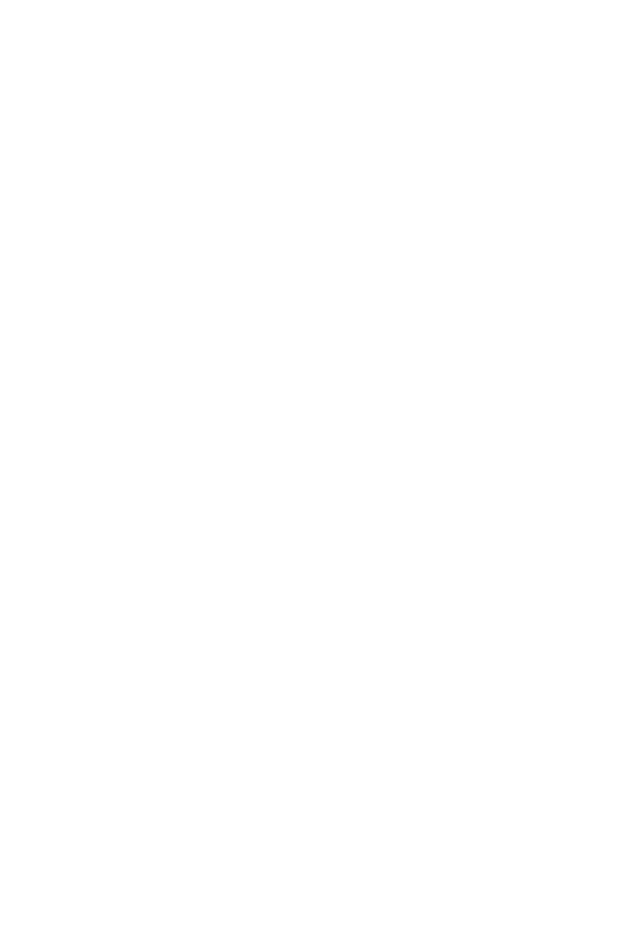
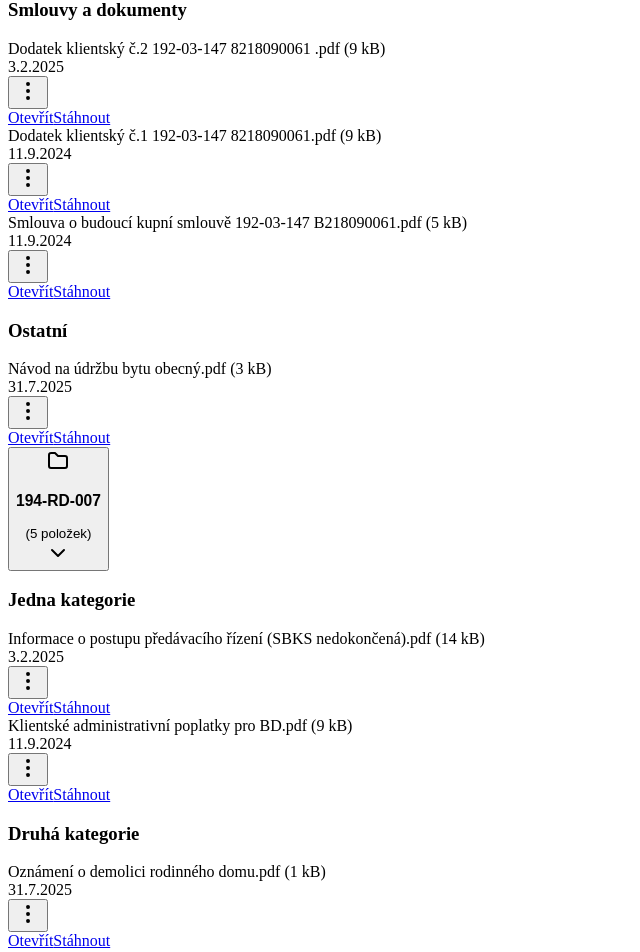
Before and after one commit to TomVitha/ois-vue, a Vue app: page /dokumenty-all in a window 1280 px wide. Shown: the part 1580-2532 px from the top of the page, without its empty margins (0-640 px from the left). Before the commit the page ends 1494 px from the top, so only its background shows below. Built offline with nearby package versions, Linux system fonts and the light colour scheme.

Commit message:
Grouping by product

```diff
--- a/src/components/DocumentItem.vue
+++ b/src/components/DocumentItem.vue
@@ -11,21 +11,16 @@
 <template>
   <div class="list-group-item">
     <div class="row align-items-center">
-      <!-- * Checkbox pro hromadné akce -- UNUSED -->
-      <!-- <div class="col-auto">
-        <input type="checkbox" class="form-check-input">
-      </div> -->
       <div class="col">
         {{ title }}
         <span class="text-secondary">({{ filesize }})</span>
       </div>
       <div v-if="dateAdded" class="col-auto col-md-2 text-end text-md-start d-none d-md-block">
-        <div class="text-secondary">Přidáno</div>
+        <!-- <div class="text-secondary">Přidáno</div> -->
         <div>{{ dateAdded }}</div>
       </div>
-      <!-- * Actions - Open, Download -->
+      <!-- * Actions: Open, Download -->
       <div class="col-auto text-end d-print-none">
-        <!-- FIXME: Opening dropdown causes page to scroll -->
         <div class="dropdown">
           <button class="btn btn-icon btn-action dropdown-toggle" data-bs-toggle="dropdown" draggable="false">
             <svg xmlns="http://www.w3.org/2000/svg" width="24" height="24" viewBox="0 0 24 24" fill="none" stroke="currentColor" stroke-width="2" stroke-linecap="round" stroke-linejoin="round" class="icon icon-tabler icons-tabler-outline icon-tabler-dots-vertical">
@@ -35,7 +30,7 @@
               <path d="M12 5m-1 0a1 1 0 1 0 2 0a1 1 0 1 0 -2 0" />
             </svg>
           </button>
-          <!-- DEV Preview invoice -->
+          <!-- TEMP odkaz -->
           <div class="dropdown-menu dropdown-menu-end">
             <a class="dropdown-item" href="sample-invoice.pdf" target="_blank">Otevřít</a>
             <a class="dropdown-item" href="sample-invoice.pdf" download>Stáhnout</a>
--- a/src/components/Nav/NavbarVertical.vue
+++ b/src/components/Nav/NavbarVertical.vue
@@ -129,8 +129,9 @@
             <hr class="my-1">
           </li> -->
 
-          <!-- * Dokumenty -- Nakonec nebude jedna general stránka se všemi dokumenty pro všechny jednotky. Budou pouze jednotlivé stránky pro jednotlivé jednotky. -->
-          <!-- <NavItem label="Dokumenty" to="/dokumenty">
+          <!-- ? skrýt ? -->
+          <!-- * Dokumenty -->
+          <NavItem label="Dokumenty" to="/dokumenty-all">
             <template #icon>
               <svg xmlns="http://www.w3.org/2000/svg" width="24" height="24" viewBox="0 0 24 24" fill="none" stroke="currentColor" stroke-width="2" stroke-linecap="round" stroke-linejoin="round" class="icon icon-tabler icons-tabler-outline icon-tabler-file-text">
                 <path stroke="none" d="M0 0h24v24H0z" fill="none" />
@@ -141,7 +142,7 @@
                 <path d="M9 17l6 0" />
               </svg>
             </template>
-          </NavItem> -->
+          </NavItem>
 
           <!-- * Platby -->
           <NavItem label="Platby" to="/platby">
--- a/src/components/Payment/Payment.vue
+++ b/src/components/Payment/Payment.vue
@@ -148,7 +148,7 @@
     class="position-relative">
     <td data-label="Popis" class="text-wrap">
       {{ title }}
-      <!-- NOTE: This link covers the entire row (using class .stretched-link), making it clickable -->
+      <!-- NOTE: Odkaz je absolutně napozicován a tento odkaz pokrývá celý řádek (použitím třídy .stretched-link), aby byl celý řádek klikatelný -->
       <RouterLink
         :to="`#platba-${id}`"
         class="stretched-link"
@@ -179,6 +179,6 @@
 <style scoped>
   tbody tr {
     /* height on <tr> acts like min-height */
-    height: 4rem;
+    height: 3.5rem;
   }
 </style>
--- /dev/null
+++ b/src/components/ProductGroup.vue
@@ -0,0 +1,15 @@
+<script setup lang="ts">
+
+</script>
+
+<template>
+  <div class="accordion accordion-flush w-100">
+    <slot />
+  </div>
+</template>
+
+<style scoped>
+  .accordion {
+    --tblr-accordion-padding-x: 0;
+  }
+</style>
--- /dev/null
+++ b/src/components/ProductGroupItem.vue
@@ -0,0 +1,60 @@
+<script setup lang="ts">
+  import { computed, inject, type ComputedRef } from 'vue'
+
+  const props = defineProps<{
+    title: string
+    subtitle?: string
+    id: string
+   }>()
+
+  type AccordionContext = {
+    groupId: string
+    exclusive: ComputedRef<boolean>
+    registerItem: () => number
+  }
+
+  const collapseId = computed(() => props.id)
+</script>
+
+<template>
+  <div class="accordion-item flex-fill">
+    <!-- Header -->
+    <div class="accordion-header">
+      <button
+        class="accordion-button"
+        type="button"
+        data-bs-toggle="collapse"
+        :data-bs-target="`#${collapseId}`"
+        aria-expanded="true">
+        <svg xmlns="http://www.w3.org/2000/svg" width="24" height="24" viewBox="0 0 24 24" fill="none" stroke="currentColor" stroke-width="2" stroke-linecap="round" stroke-linejoin="round" class="icon icon-tabler icons-tabler-outline icon-tabler-folder">
+          <path stroke="none" d="M0 0h24v24H0z" fill="none" />
+          <path d="M5 4h4l3 3h7a2 2 0 0 1 2 2v8a2 2 0 0 1 -2 2h-14a2 2 0 0 1 -2 -2v-11a2 2 0 0 1 2 -2" />
+        </svg>
+        <div class="hr-text hr-text-left hr-text-spaceless flex-fill">
+          <h3 class="mb-0">{{ title }}</h3>
+          <span class="text-secondary">({{ subtitle }})</span>
+        </div>
+        <div class="accordion-button-toggle">
+          <svg xmlns="http://www.w3.org/2000/svg" width="24" height="24" viewBox="0 0 24 24" fill="none" stroke="currentColor" stroke-width="2" stroke-linecap="round" stroke-linejoin="round" class="icon icon-1">
+            <path d="M6 9l6 6l6 -6"></path>
+          </svg>
+        </div>
+      </button>
+    </div>
+    <!-- Body -->
+    <div :id="collapseId" class="accordion-collapse collapse show">
+      <div class="accordion-body">
+        <slot />
+      </div>
+    </div>
+  </div>
+</template>
+
+<style scoped>
+  .accordion-body {
+    color: var(--tblr-body-color);
+  }
+  .accordion-button {
+    padding-top: 0;
+  }
+</style>
--- a/src/router/index.ts
+++ b/src/router/index.ts
@@ -24,6 +24,10 @@ const router = createRouter({
     {
       path: '/dokumenty',
       component: () => import('../views/Dokumenty.vue'),
+    },
+    {
+      path: '/dokumenty-all',
+      component: () => import('../views/DokumentyAll.vue'),
     },
     {
       path: '/help',
--- /dev/null
+++ b/src/views/DokumentyAll.vue
@@ -0,0 +1,115 @@
+<script setup lang="ts">
+  import PageTemplate from '@/components/PageTemplate.vue'
+  import DocumentItem from '@/components/DocumentItem.vue';
+  // WIP
+  import ProductGroup from '@/components/ProductGroup.vue';
+  import ProductGroupItem from '@/components/ProductGroupItem.vue';
+</script>
+
+<template>
+
+  <PageTemplate title="Dokumenty">
+    <div class="row row-deck row-cards">
+
+      <!-- <div class="col-12">
+        TODO: Toolbar (download all)
+      </div> -->
+
+      <div class="col-12">
+        <ProductGroup>
+          <ProductGroupItem title="192-03-147" subtitle="5 položek" id="192-03-147">
+            <div class="row row-deck row-cards">
+              <div class="col-12 mt-3">
+                <h3 class="mb-0">Obchodní složky</h3>
+              </div>
+              <div class="col-12">
+                <div class="card">
+                  <div class="list-group list-group-flush">
+                    <DocumentItem title="192-03-147_OS2.pdf" filesize="6 kB" dateAdded="27.03.2025" />
+                    <DocumentItem title="192-03-147_OS1.pdf" filesize="6 kB" dateAdded="14.01.2025" />
+                  </div>
+                </div>
+              </div>
+              <div class="col-12 mt-3">
+                <h3 class="mb-0">Smlouvy a dokumenty</h3>
+              </div>
+              <div class="col-12">
+                <div class="card">
+                  <div class="list-group list-group-flush">
+                    <DocumentItem title="Dodatek klientský č.2 192-03-147 8218090061 .pdf" filesize="9 kB" dateAdded="3.2.2025" />
+                    <DocumentItem title="Dodatek klientský č.1 192-03-147 8218090061.pdf" filesize="9 kB" dateAdded="11.9.2024" />
+                    <DocumentItem title="Smlouva o budoucí kupní smlouvě 192-03-147 B218090061.pdf" filesize="5 kB" dateAdded="11.9.2024" />
+                  </div>
+                </div>
+              </div>
+              <div class="col-12 mt-3">
+                <h3 class="mb-0">Ostatní</h3>
+              </div>
+              <div class="col-12">
+                <div class="card">
+                  <div class="list-group list-group-flush">
+                    <DocumentItem title="Návod na údržbu bytu obecný.pdf" filesize="3 kB" dateAdded="31.7.2025" />
+                  </div>
+                </div>
+              </div>
+            </div>
+          </ProductGroupItem>
+        </ProductGroup>
+      </div>
+
+      <div class="col-12">
+        <ProductGroup>
+          <ProductGroupItem title="194-RD-007" subtitle="5 položek" id="194-RD-007">
+            <div class="row row-deck row-cards">
+              <div class="col-12 mt-3">
+                <h3 class="mb-0">Jedna kategorie</h3>
+              </div>
+              <div class="col-12">
+                <div class="card">
+                  <div class="list-group list-group-flush">
+                    <DocumentItem title="Informace o postupu předávacího řízení (SBKS nedokončená).pdf" filesize="14 kB" dateAdded="3.2.2025" />
+                    <DocumentItem title="Klientské administrativní poplatky pro BD.pdf" filesize="9 kB" dateAdded="11.9.2024" />
+                  </div>
+                </div>
+              </div>
+              <div class="col-12 mt-3">
+                <h3 class="mb-0">Druhá kategorie</h3>
+              </div>
+              <div class="col-12">
+                <div class="card">
+                  <div class="list-group list-group-flush">
+                    <DocumentItem title="Oznámení o demolici rodinného domu.pdf" filesize="1 kB" dateAdded="31.7.2025" />
+                  </div>
+                </div>
+              </div>
+            </div>
+          </ProductGroupItem>
+        </ProductGroup>
+      </div>
+
+      <!-- <div class="col-12 mt-3">
+        <h3 class="mb-0">Třetí kategorie</h3>
+      </div>
+      <div class="col-12">
+        <div class="card">
+          <div class="list-group list-group-flush">
+            <DocumentItem title="Informace o postupu předávacího řízení (SBKS nedokončená).pdf" filesize="14 kB" dateAdded="3.2.2025" />
+            <DocumentItem title="Klientské administrativní poplatky pro BD.pdf" filesize="9 kB" dateAdded="11.9.2024" />
+          </div>
+        </div>
+      </div>
+
+      <div class="col-12 mt-3">
+        <h3 class="mb-0">Čtvrtá kategorie</h3>
+      </div>
+      <div class="col-12">
+        <div class="card">
+          <div class="list-group list-group-flush">
+            <DocumentItem title="Oznámení o demolici rodinného domu.pdf" filesize="1 kB" dateAdded="31.7.2025" />
+          </div>
+        </div>
+      </div> -->
+
+    </div>
+  </PageTemplate>
+</template>
--- a/src/views/Zadosti.vue
+++ b/src/views/Zadosti.vue
@@ -71,7 +71,7 @@
   @media (min-width: 768px) {
     tbody tr {
       /* height on <tr> acts like min-height */
-      height: 4rem;
+      height: 3.5rem;
     }
   }
 
```
